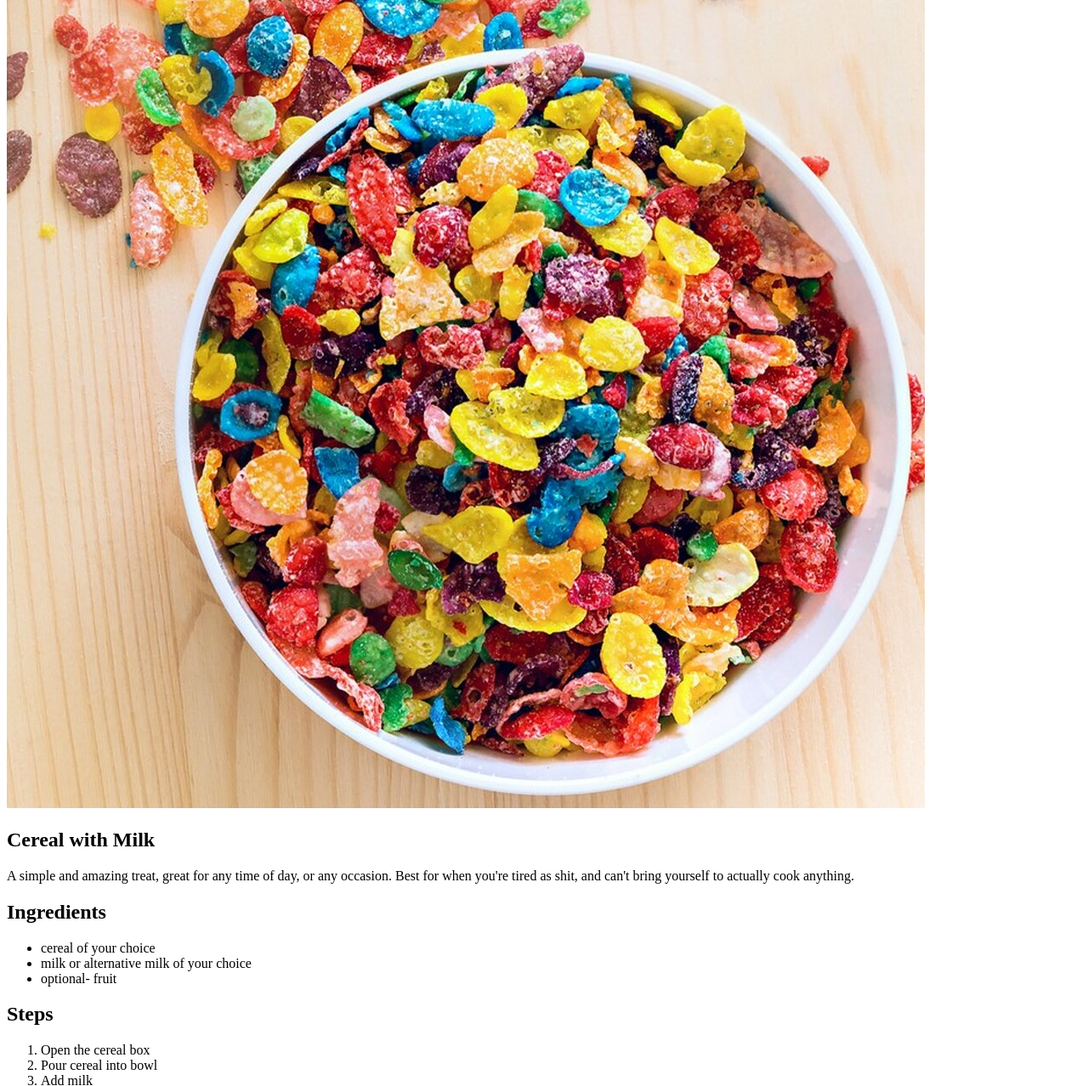
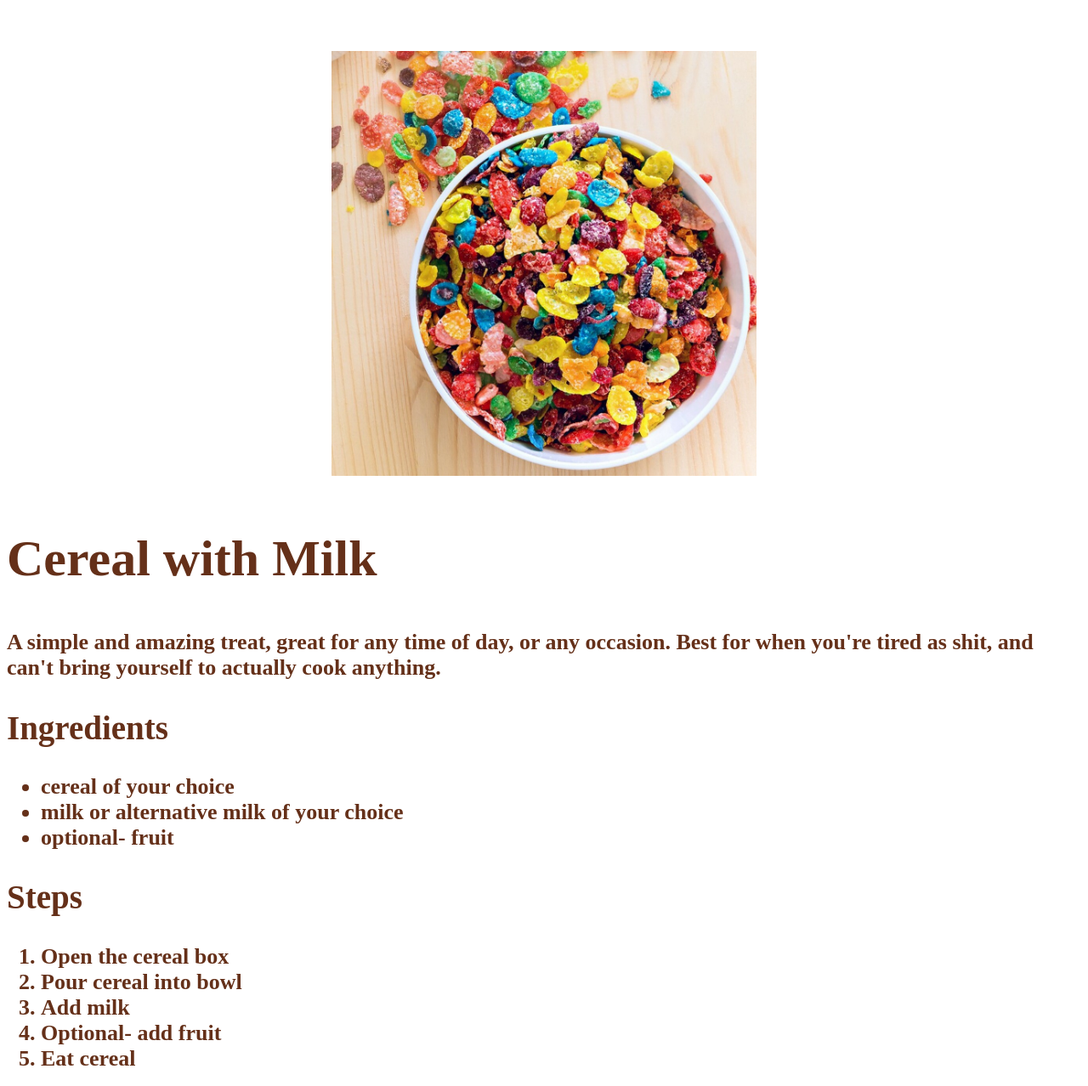
Before and after one commit to ShayStamps/odin-recipes, a plain HTML site: page cereal.html in a window 1280 px wide. Shown: the part 209-1487 px from the top of the page at 85% size. Drawn offline with Linux system fonts and the light colour scheme.

Commit message:
Add index.html and cereal.html

```diff
--- a/cereal.html
+++ b/cereal.html
@@ -4,15 +4,20 @@
 <html lang="en">
 <meta charset="ucf-8">
 <title>Cereal</title>
+<link rel="stylesheet" href="styles.css">
 </head>
 
 <body>
 
+<div class="header">
 <h1>Cereal</h1>
-    <img src="cereal.jpg" alt="bright multicolored cereal and milk in a white bowl with metal spoon">
+    <img class="cereal" src="cereal.jpg" alt="bright multicolored cereal and milk in a white bowl with metal spoon">
+</div>
 
-
+<div class="titles">
 <h2>Cereal with Milk</h2>
+</div>
+    <div class="descript">
     <p>A simple and amazing treat, great for any time of day, or any occasion. Best for when you're tired as shit, and can't bring yourself to actually cook anything.</p>
 
 
@@ -31,5 +36,6 @@
         <li>Optional- add fruit</li>
         <li>Eat cereal</li>
    </ol>
+   </div>
 </body>
 </html>
--- /dev/null
+++ b/styles.css
@@ -0,0 +1,36 @@
+.header {
+    font-family: "Sawasdee";
+    text-align: center;
+    font-weight: 700;
+    font-size: 54px;
+    color: #653019;
+    }
+
+.viking {
+text-align: center;
+}
+
+.titles {
+    font-family: "Sawasdee";
+    text-align: left;
+    font-size: 40px;
+    color: #653019
+}
+
+.curry {
+    height: auto;
+    width: 600px;
+}
+
+.descript {
+    font-family: "Sawasdee";
+    text-align: left;
+    font-weight: 700;
+    font-size: 26px;
+    color: #653019;
+    }
+
+.cereal {
+    height: auto;
+    width: 500px;
+}
```
Also changed, not shown: grilled-cheese.html (+9 -4 lines), index.html (+9 -3 lines), massaman-curry.html (+10 -3 lines), viking.jpg (added), 1 other file.
